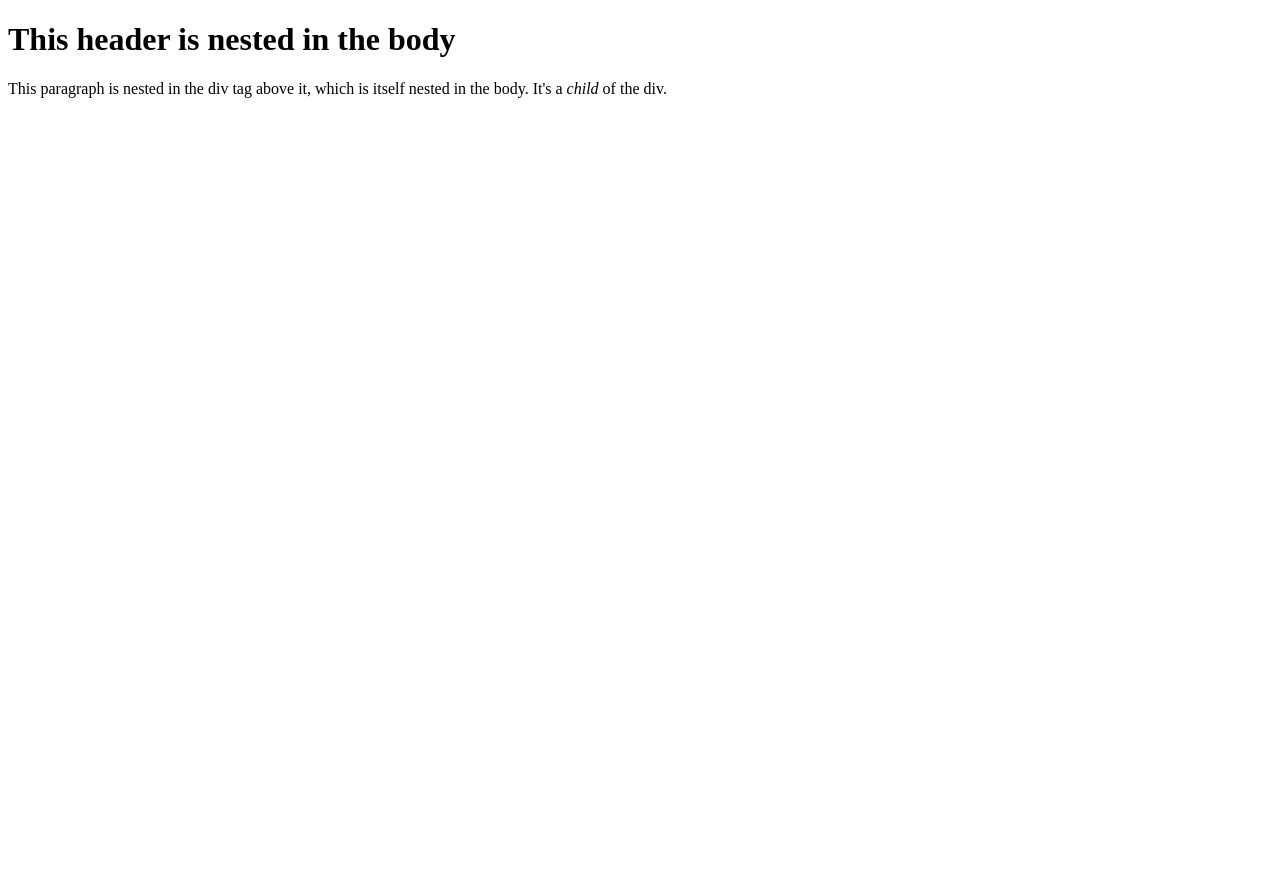
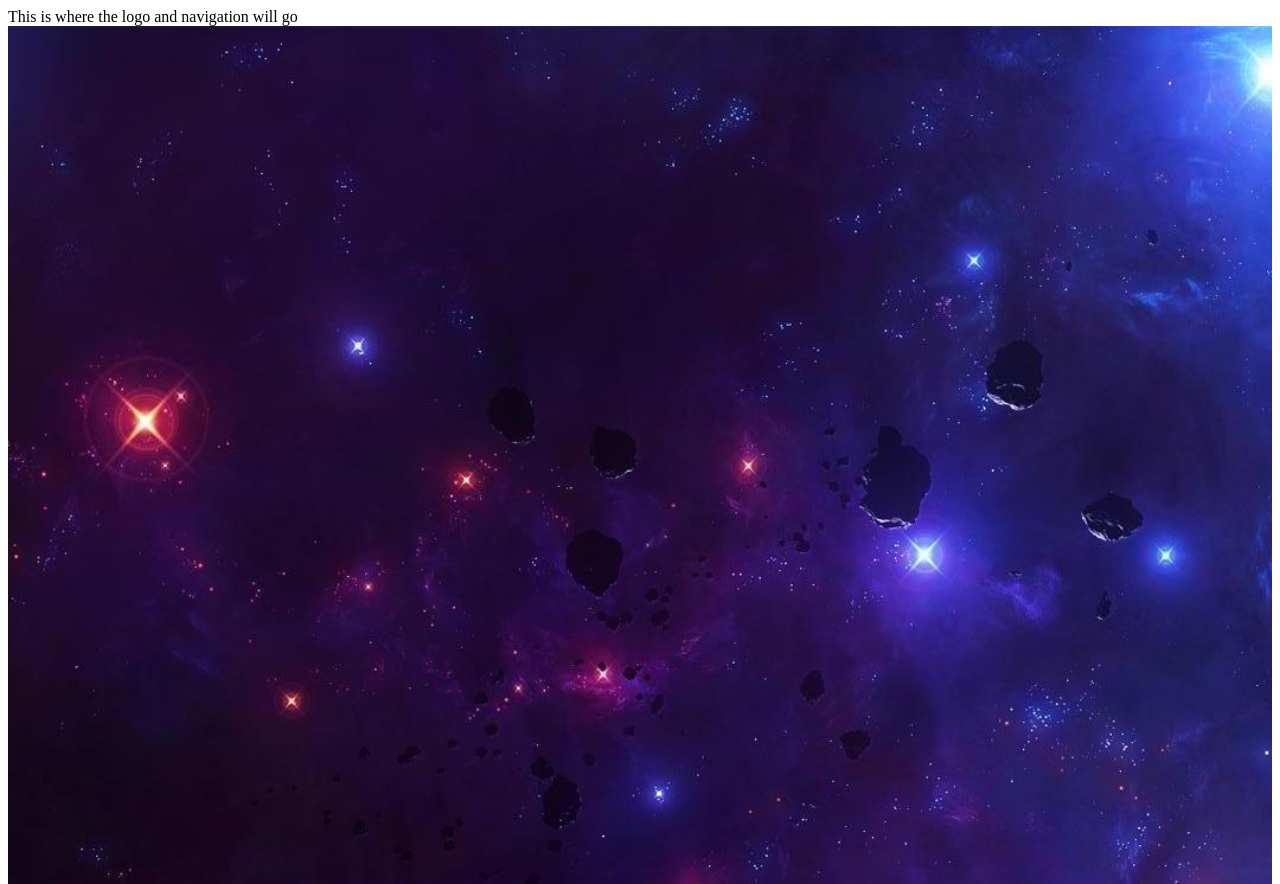
Before and after one commit to openeyedigital/portfolio-site, a plain HTML site: page index.html in a window 1280 px wide. Shown: the top 884 px of the page. Before the commit the page ends 800 px from the top, so only its background shows below. Drawn offline with Linux system fonts and the light colour scheme.

Commit message:
added readme.txt and started parallax build v1.0

```diff
--- a/index.html
+++ b/index.html
@@ -6,13 +6,33 @@
     <meta charset="UTF-8">
     <meta name="viewport" content="width=device-width, initial-scale=1.0">
     <meta http-equiv="X-UA-Compatible" content="ie=edge">
-    <title>The title is nested in the head</title>
+    <link rel="stylesheet" href="style.css">
+    <title>Nacci Vibrations</title>
 </head>
 <body>
-    <h1>This header is nested in the body</h1>
-    <div>
-        <p>This paragraph is nested in the div tag above it, which is itself nested in the body. It's a <em>child</em> of the div.</p>
-    </div>
+    <header>
+        This is where the logo and navigation will go
+    </header>
+        <div class="table-1">
+            <style>
+                .parallax {
+                    /* The image used */
+                    background-image: url("./unveil.jpg");
+
+                    /* Set a specific height */
+                    height: 1500px;
+
+                    /* Create the parallax scrolling effect */
+                    background-attachment: fixed;
+                    background-position: center;
+                    background-repeat: no-repeat;
+                    background-size: cover;
+                }
+                </style>
+
+                <!-- Container element -->
+                <div class="parallax"></div>
+        </div>
+
 </body>
-
 </html>
--- a/style.css
+++ b/style.css
@@ -0,0 +1,7 @@
+.table-1{
+
+}
+
+.nav{
+
+}
```
Also changed, not shown: readme.txt (added), unveil.jpg (added).
